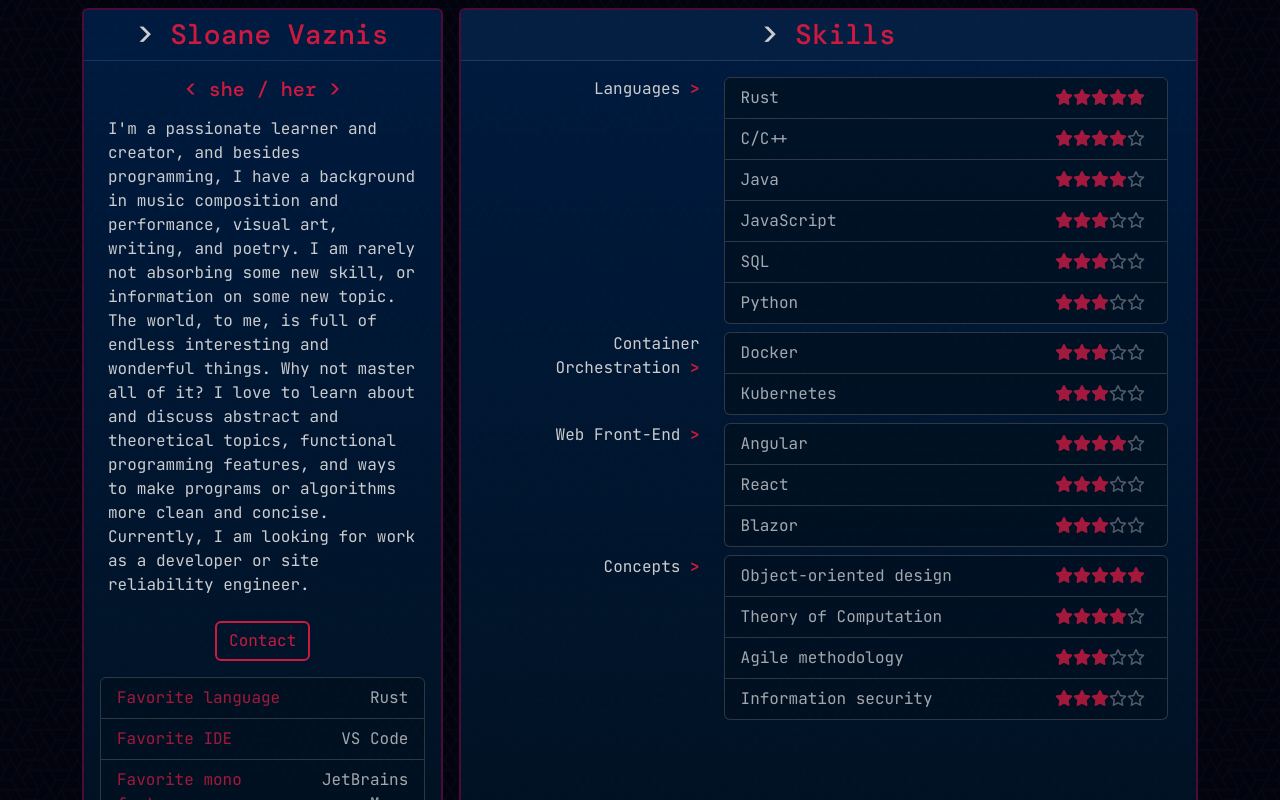
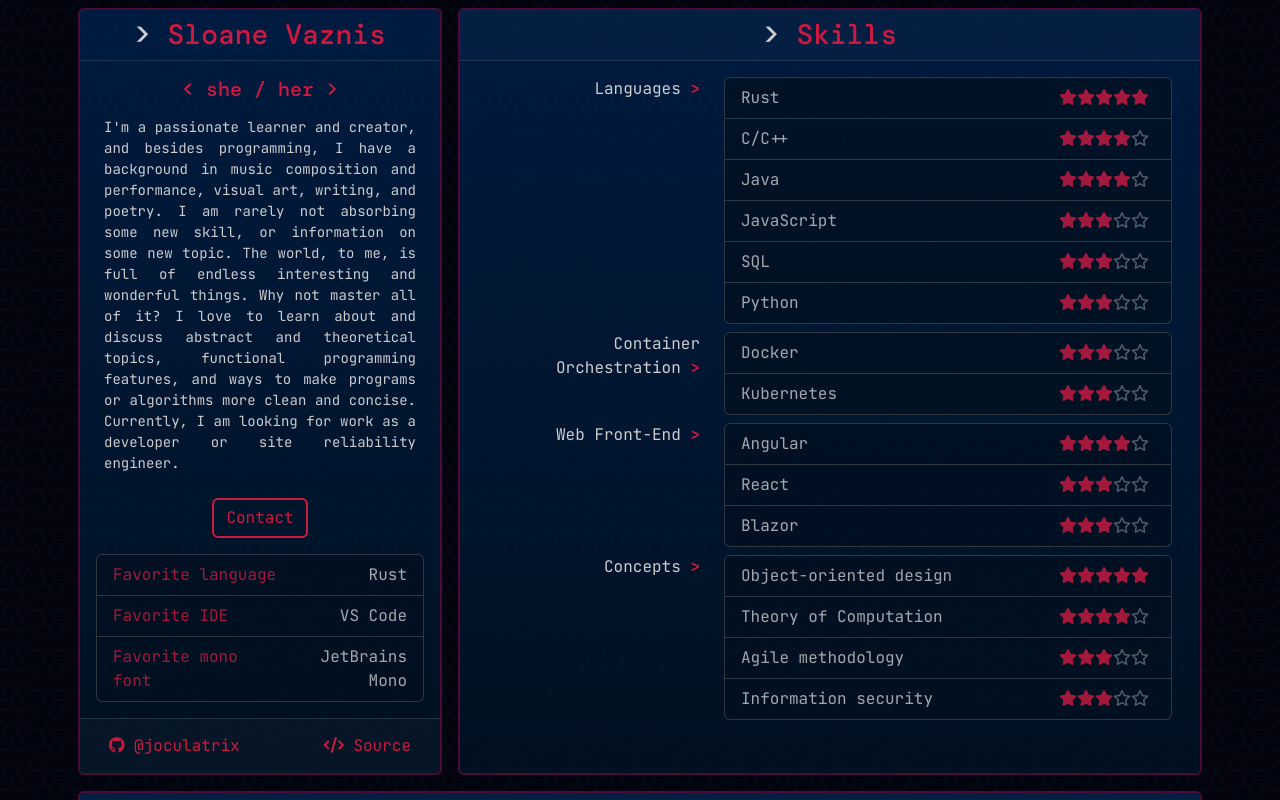
Before and after one commit to joculatrix/web_resume, an Angular app: page / in a window 1280 px wide. Built offline with nearby package versions, Linux system fonts and the light colour scheme; a web font is replaced by a local one.

Commit message:
Justify bio text and decrease font size.

```diff
--- a/src/app/app.component.ts
+++ b/src/app/app.component.ts
@@ -11,7 +11,7 @@ import { ProjectsComponent } from "./projects.component";
     standalone: true,
     imports: [AboutComponent, EducationComponent, SkillsComponent, WorkComponent, ProjectsComponent],
     template: `
-<div class="container min-vw-75 m-2 d-flex justify-content-center">
+<div class="container min-vw-75 max-vw-100 p-2 d-flex justify-content-center">
     <div class="row g-3">
         <div class="col-lg-4">
             <about />
--- a/src/app/templates/about.component.html
+++ b/src/app/templates/about.component.html
@@ -2,7 +2,7 @@
     <h3 class="card-header sv-header">{{ bio.name }}</h3>
     <div class="card-body">
         <h5>< {{ bio.pronouns[0] }} / {{ bio.pronouns[1] }} ></h5>
-        <p class="text-start p-2">{{ bio.desc }}</p>
+        <p class="p-2" style="text-align: justify; font-size: 0.875rem">{{ bio.desc }}</p>
         <a title="Email" class="btn btn-sv" href="mailto:sloane.vaznis@gmail.com" role="button">Contact</a>
         @if (tidbits) {
             <div class="list-group sv-bg-dark mt-3">
--- a/src/styles.scss
+++ b/src/styles.scss
@@ -84,6 +84,12 @@ $palette:
 
 /* ---------- HTML ELEMENTS ---------- */
 
+.row {
+	@include media-breakpoint-down(lg) {
+		--bs-gutter-y: 2.5rem;
+	}
+}
+
 body::before {
     content: "";
     z-index: -1;
```
